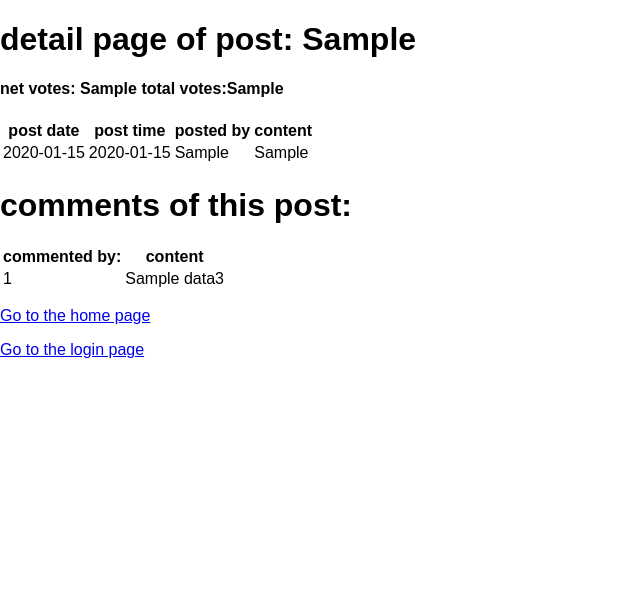
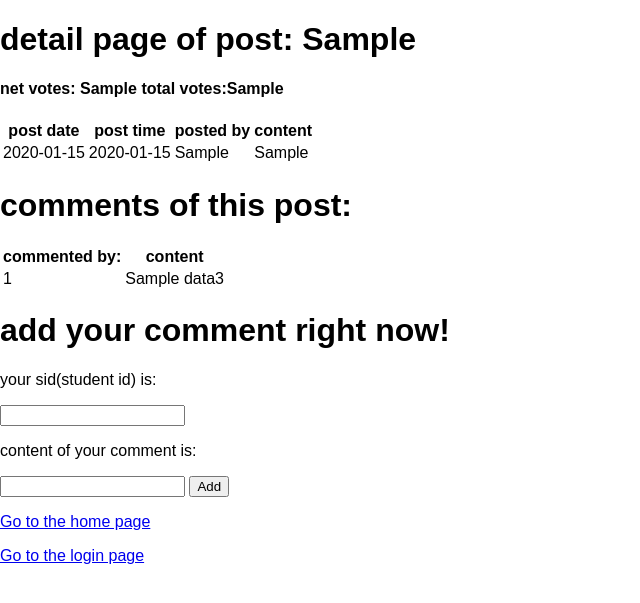
Before and after one commit to lizhe-zhao/Social-networking-site-CSW4111, a Flask app: template templates/postdetail.html in a window 1280 px wide. Shown: the top 603 px of the page, without its empty margins (0-640 px from the left). Run offline with Flask 2, Linux system fonts and the light colour scheme; the template is opened without the code that fills it: most values are stand-ins (such as "Sample title", 1, 10 or a date in 2020); parts of the project's set-up code (start-up, migrations or seed data) failed here and were passed over.

Commit message:
给post加了comment功能

```diff
--- a/server.py
+++ b/server.py
@@ -19,6 +19,7 @@ from flask import Flask, request, render_template, g, redirect, Response, url_fo
 
 tmpl_dir = os.path.join(os.path.dirname(os.path.abspath(__file__)), 'templates')
 app = Flask(__name__, template_folder=tmpl_dir)
+
 
 
 #
@@ -243,7 +244,7 @@ def add_login():
   try:
     g.conn.execute('insert into students(sid, name, department, school, login) values (%s,%s,%s,%s,%s)',[sid,name,department,school,login])
     #if g.conn.execute('select exists(select sid from students where sid=%s)',[sid]):
-    return render_template('index.html')
+    return redirect('/')
   except:
     return 'You are already a user'
 
@@ -277,6 +278,7 @@ def profile():
 def test(pid=None):
   return render_template('test.html',pid=pid)
 
+
 @app.route('/postdetail/<pid>',methods=['GET','POST'])
 def postdetail(pid=None):
   cursor = g.conn.execute("SELECT p.pid, p.content, s.name, p.post_date, p.post_time FROM students s, posts p where p.pid=%s and s.sid=p.sid",(pid))
@@ -295,6 +297,19 @@ def postdetail(pid=None):
 
   context=dict(data1=post,data2=vote,data3=comments)
   return render_template('postdetail.html',**context)
+
+@app.route('/add_comment/<pid>', methods=['POST','GET'])
+def add_comment(pid=None):
+  sid = request.form['sid']
+  content = request.form['comment']
+  pcid = ''.join(random.sample(string.ascii_letters + string.digits, 10))
+  comment_date = datetime.today()
+  comment_time = datetime.now().time()
+  cursor = g.conn.execute('INSERT INTO comments_of_posts(pcid, sid, content, comment_date, comment_time ) VALUES (%s, %s, %s, %s, %s)', [pcid, sid, content, comment_date, comment_time])
+  cursor.close()
+  cursor = g.conn.execute('INSERT INTO posts_have(pcid, pid) VALUES (%s, %s)', [pcid, pid])
+  cursor.close()
+  return redirect(url_for('postdetail',pid=pid))
 
 @app.route('/eventdetail/<eid>',methods=['GET','POST'])
 def eventdetail(eid=None):
@@ -332,7 +347,6 @@ def eventdetail(eid=None):
   context=dict(data1=id,data2=description,data3=hosts,data4=start_date,data5=start_time,data6=end_date,data7=end_time,data8=capacity,data9=type,loc=location,com=comments,vote=vote)
   return render_template('eventdetail.html',**context)
 
-
 if __name__ == "__main__":
   import click
 
--- a/templates/postdetail.html
+++ b/templates/postdetail.html
@@ -35,6 +35,16 @@
 </table>
 {%endif%}
 
+<h1>add your comment right now!</h1>
+
+<form method="POST" action="/add_comment/{{data1[0]}}">
+    <p>your sid(student id) is: </p> <input type="text" name="sid">
+    <p> content of your comment is: </p> <input type="text" name="comment"> <input type="submit" value="Add">
+
+    <br>
+
+</form>
+
 
 <p><a href="/">Go to the home page</a></p>
 <p><a href="login">Go to the login page</a></p>
```
